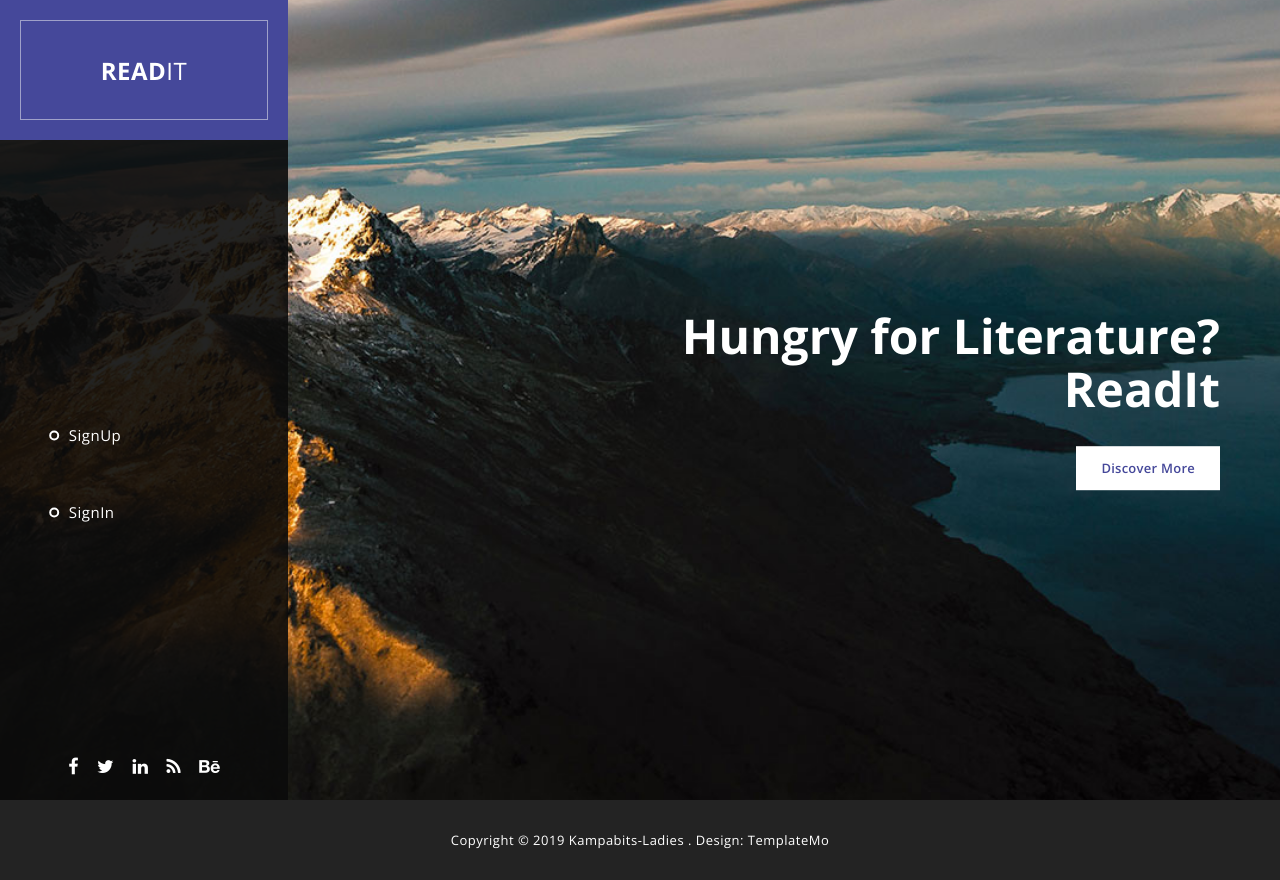
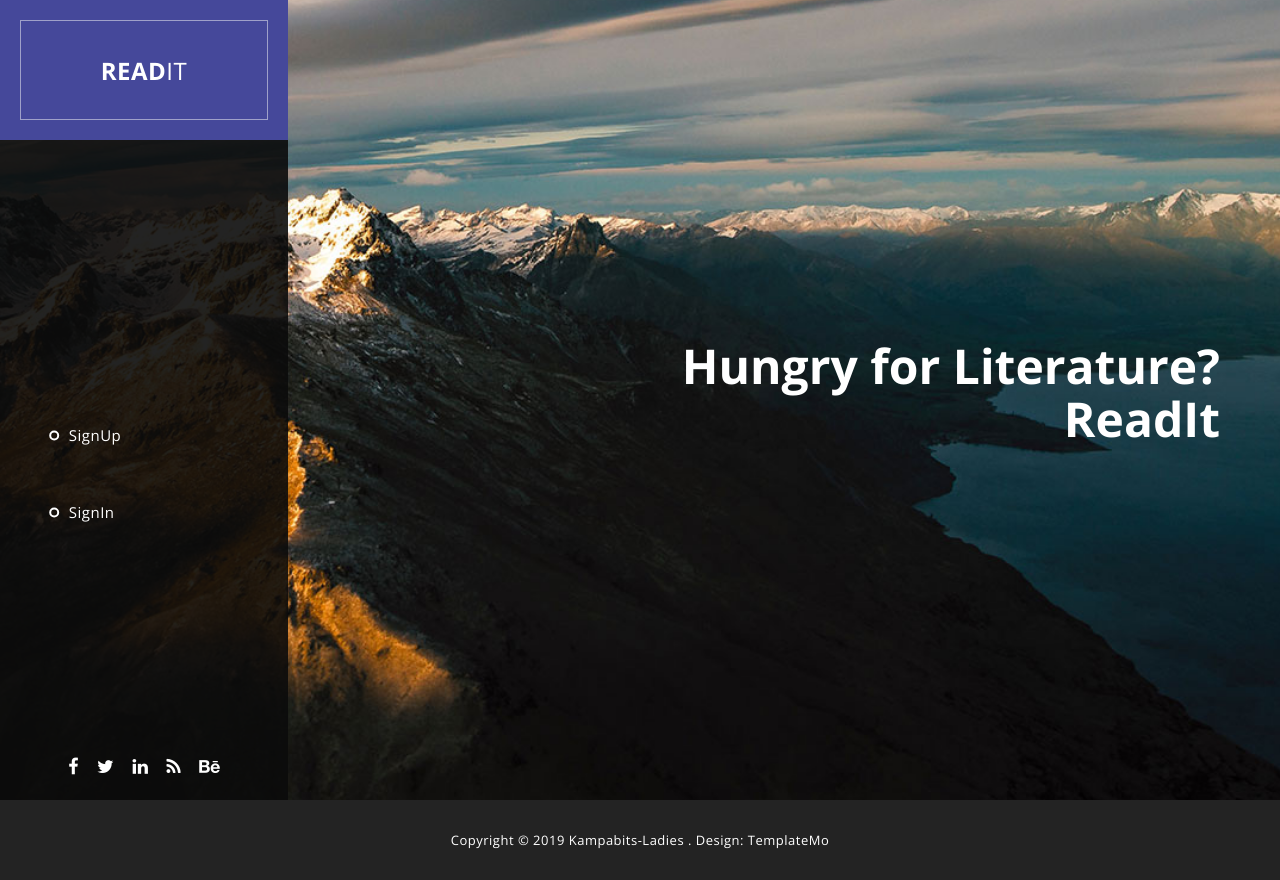
Before and after one commit to Rhytah/fordemo, a Flask app: page / in a window 1280 px wide. Run offline with Flask 2, Linux system fonts and the light colour scheme; some libraries are stand-ins or nearby versions.

Commit message:
remove irrelevant button

```diff
--- a/project1/application.py
+++ b/project1/application.py
@@ -1,7 +1,7 @@
 import os
 
 
-from flask import Flask, render_template, url_for, redirect,session,jsonify,json
+from flask import Flask, render_template, url_for, redirect,session,jsonify,json,flash
 from form import RegistrationForm, LoginForm
 import requests
 from flask_session import Session
@@ -34,7 +34,7 @@ def register():
 	if form.validate_on_submit():
 		hashed_password = bcrypt.generate_password_hash(form.password.data).decode('utf-8')
 		db.execute("INSERT INTO users(username, email, password) VALUES(:username, :email, :password)",{"username":form.username.data, "email":form.email.data, "password":hashed_password})
-		db.commit()
+		# db.commit()
 		return redirect(url_for('login.html'))
 	return render_template('register.html', form=form)
 
--- a/project1/templates/index.html
+++ b/project1/templates/index.html
@@ -90,9 +90,7 @@
                         <div>
                           <h1>Hungry for Literature?<br>ReadIt</h1>
 
-                          <div class="white-button button">
-                              <a href="{{url_for ('show_books') }}">Discover More</a>
-                          </div>
+
                         </div>
                         </div>
                     </div>
```
